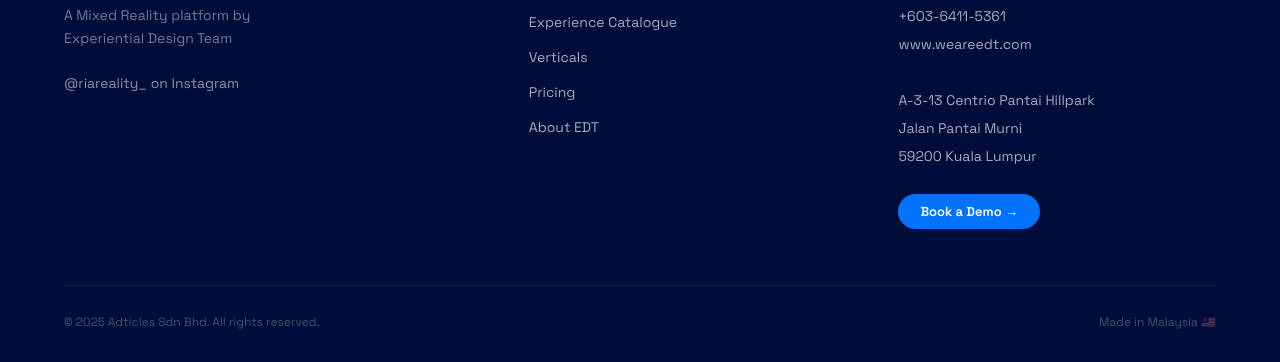
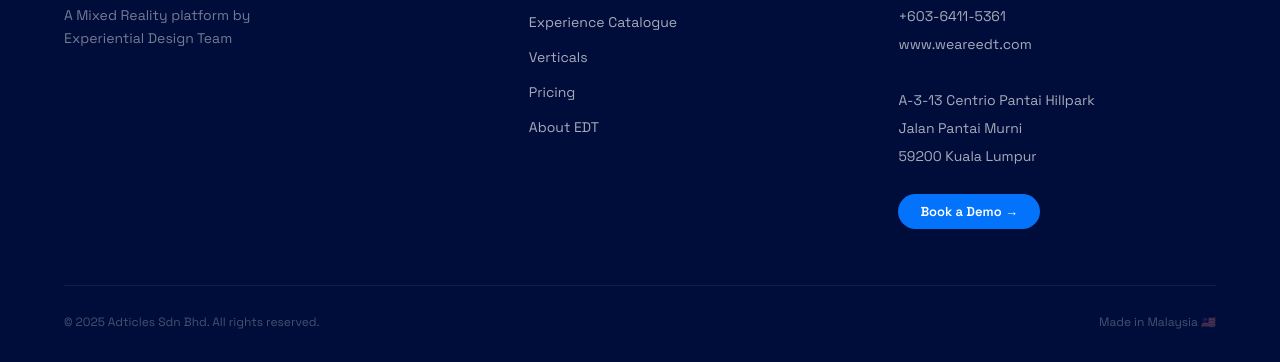
Before and after one commit to farizhanapiah/RiaReality, a plain HTML site: page index.html in a window 1280 px wide. Shown: the part 10318-10680 px from the top of the page. Drawn offline with Linux system fonts and the light colour scheme.

Commit message:
Remove Instagram link from footer

```diff
--- a/index.html
+++ b/index.html
@@ -2448,9 +2448,6 @@
     <div>
       <img class="footer-logo" src="brand_assets/Riareality_logo_w.png" alt="RiaReality">
       <p class="footer-tagline">A Mixed Reality platform by<br>Experiential Design Team</p>
-      <div class="footer-social">
-        <a href="https://instagram.com/riareality_" target="_blank" rel="noopener">@riareality_ on Instagram</a>
-      </div>
     </div>
 
     <div>
```
